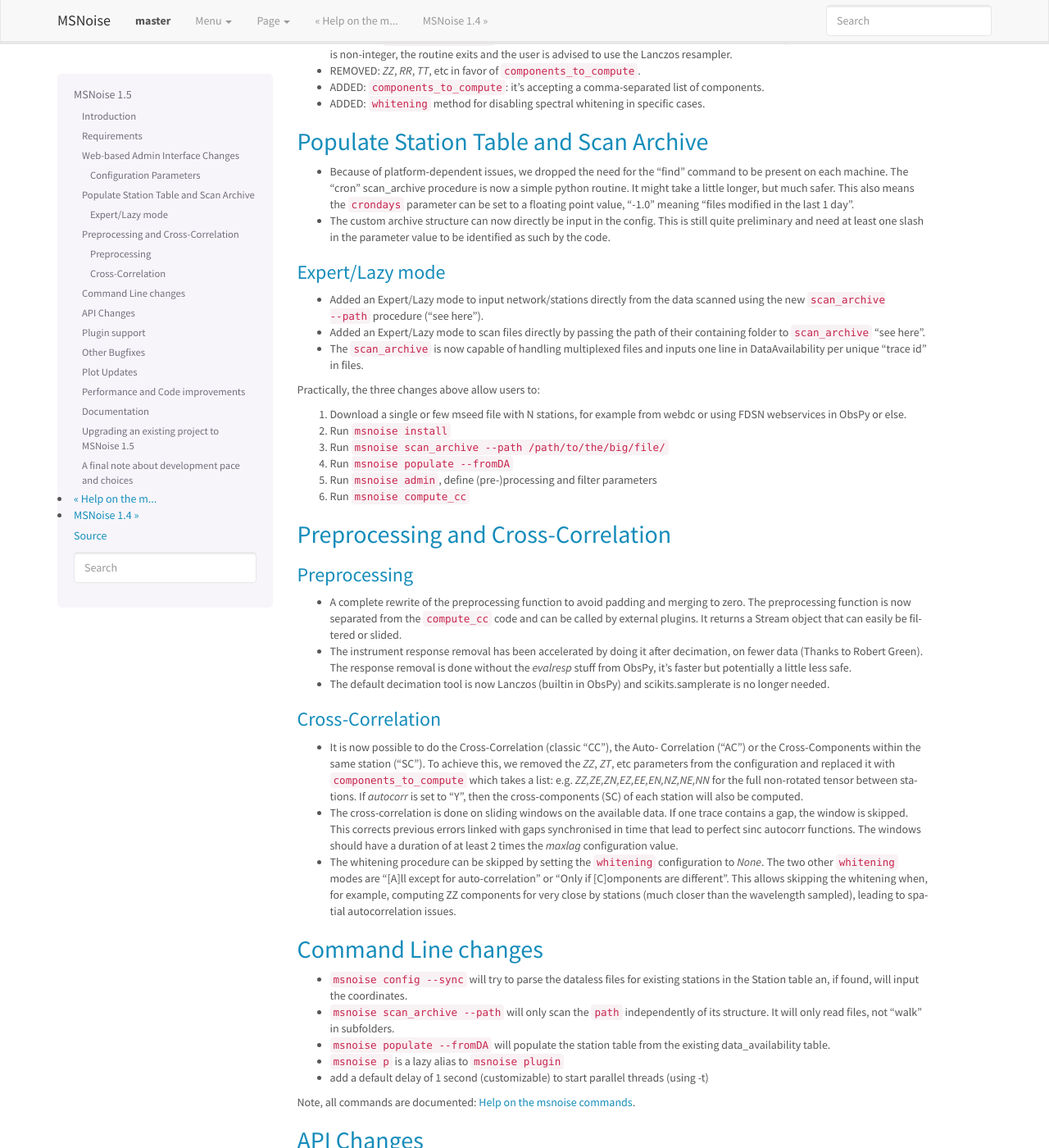
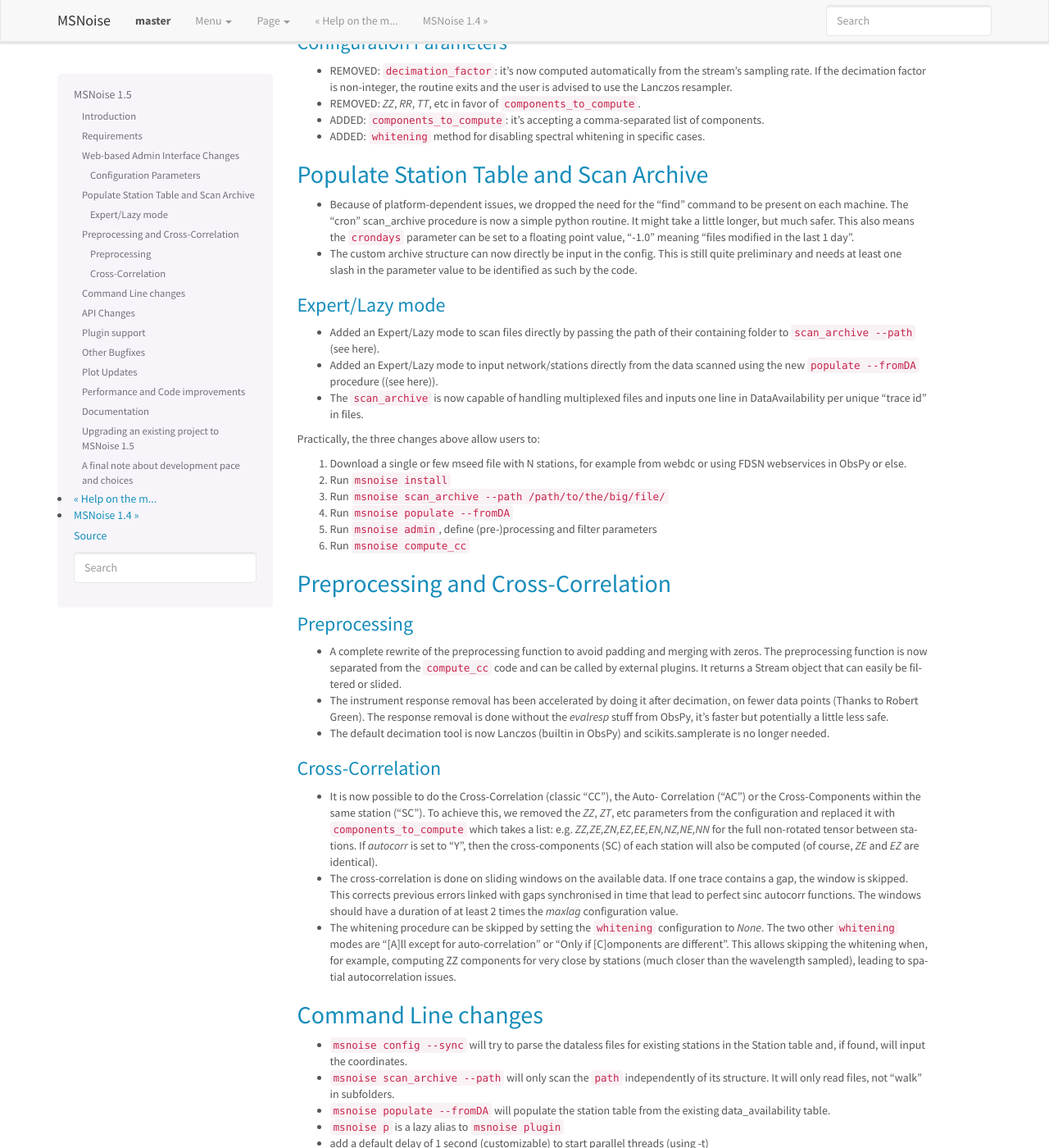
Before and after one commit to ROBelgium/MSNoise, a Sphinx documentation site: the page built from doc/releasenotes/msnoise-1.5.rst, in a window 1280 px wide and 1400 px high, scrolled down 2190 px. Shown: the whole window at 82% size. Built offline with Sphinx 7.4.7, drawn with Linux system fonts in a browser that asks for light colours; comment, search, counter and statistics services are not loaded; some of the changed text lies outside the part shown.

Commit message:
documentation

```diff
--- a/doc/releasenotes/msnoise-1.5.rst
+++ b/doc/releasenotes/msnoise-1.5.rst
@@ -74,8 +74,8 @@
 
 ~~~~
 
-PS: if you use MSNoise for your research and prepare publications, please
-consider citing it:
+PS: if you use MSNoise for your research and prepare publications, **please
+consider citing it**:
 
 **Lecocq, T., C. Caudron, et F. Brenguier (2014)**, MSNoise, a Python Package
 for Monitoring Seismic Velocity Changes Using Ambient Seismic Noise,
@@ -139,18 +142,18 @@
   value, "-1.0" meaning "files modified in the last 1 day".
 
 * The custom archive structure can now directly be input in the config.
-  This is still quite preliminary and need at least one slash in the parameter
+  This is still quite preliminary and needs at least one slash in the parameter
   value to be identified as such by the code.
 
 Expert/Lazy mode
 ~~~~~~~~~~~~~~~~
 
+* Added an Expert/Lazy mode to scan files directly by passing the path of their
+  containing folder to ``scan_archive --path`` :ref:`(see here)<scan-archive-expert>`.
+
 * Added an Expert/Lazy mode to input network/stations directly from the data
-  scanned using the new ``scan_archive --path`` procedure
-  (:ref:`"see here"<populate-expert>`).
-
-* Added an Expert/Lazy mode to scan files directly by passing the path of their
-  containing folder to ``scan_archive`` :ref:`"see here"<scan-archive-expert>`.
+  scanned using the new ``populate --fromDA`` procedure
+  (:ref:`(see here)<populate-expert>`).
 
 * The ``scan_archive`` is now capable of handling multiplexed files and inputs
   one line in DataAvailability per unique "trace id" in files.
@@ -173,11 +176,11 @@
 ~~~~~~~~~~~~~
 
 * A complete rewrite of the preprocessing function to avoid padding and merging
-  to zero. The preprocessing function is now separated from the ``compute_cc``
-  code and can be called by external plugins. It returns a Stream object that
-  can easily be filtered or slided.
+  with zeros. The preprocessing function is now separated from the
+  ``compute_cc`` code and can be called by external plugins. It returns a Stream
+  object that can easily be filtered or slided.
 * The instrument response removal has been accelerated by doing it after
-  decimation, on fewer data (Thanks to Robert Green).
+  decimation, on fewer data points (Thanks to Robert Green).
   The response removal is done without the `evalresp` stuff from ObsPy, it's
   faster but potentially a little less safe.
 * The default decimation tool is now Lanczos (builtin in ObsPy) and
@@ -192,7 +195,7 @@
   configuration and replaced it with ``components_to_compute`` which takes a list:
   e.g. `ZZ,ZE,ZN,EZ,EE,EN,NZ,NE,NN` for the full non-rotated tensor between
   stations. If `autocorr` is set to "Y", then the cross-components (SC) of each
-  station will also be computed.
+  station will also be computed (of course, `ZE` and `EZ` are identical).
 
 * The cross-correlation is done on sliding windows on the available data. If one
   trace contains a gap, the window is skipped. This corrects previous errors
@@ -213,7 +216,7 @@
 
 
 * ``msnoise config --sync`` will try to parse the dataless files for existing
-  stations in the Station table an, if found, will input the coordinates.
+  stations in the Station table and, if found, will input the coordinates.
 * ``msnoise scan_archive --path`` will only scan the ``path`` independently of
   its structure. It will only read files, not "walk" in subfolders.
 * ``msnoise populate --fromDA`` will populate the station table from the
```
Also changed, not shown: other parts of doc/releasenotes/msnoise-1.5.rst (+8 -5 lines), 3 other files.
